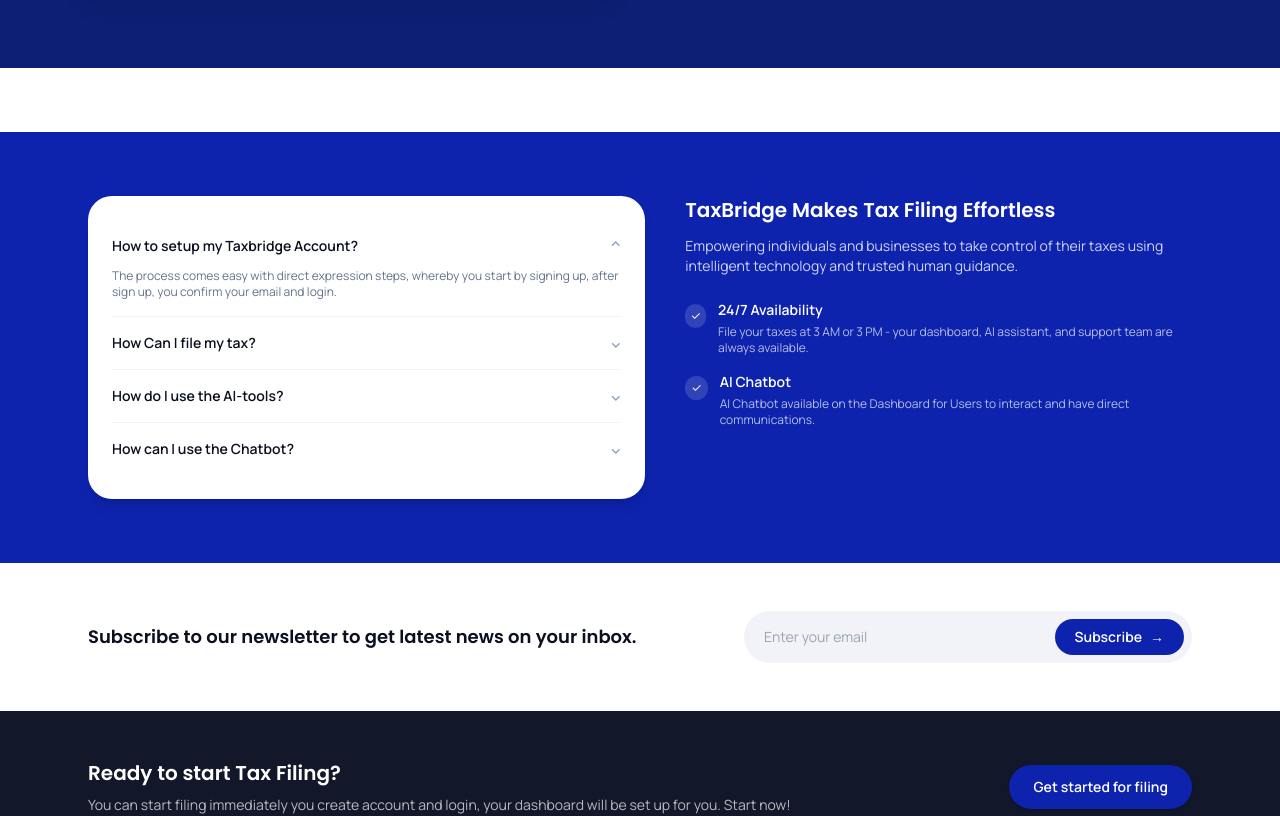
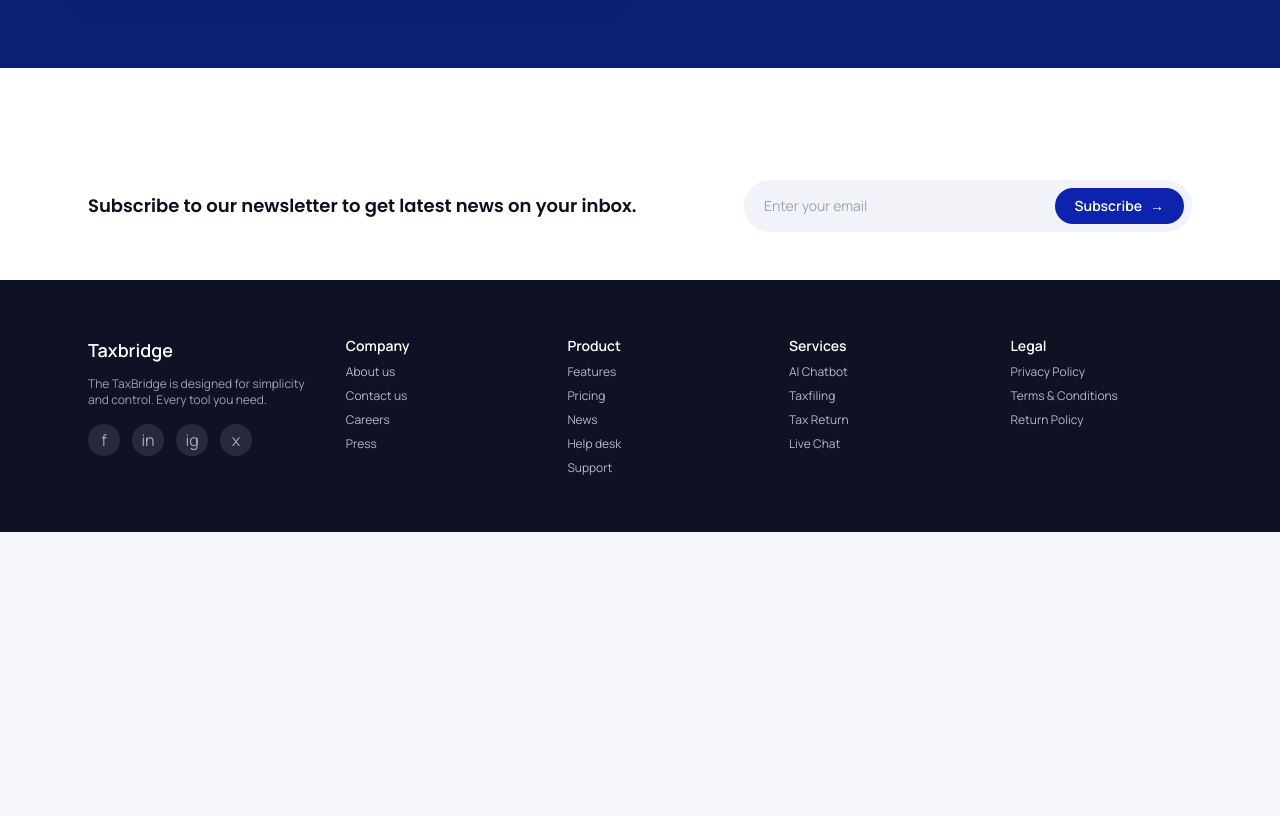
Before and after one commit to L-i-v-i-a/TaxBridge, a Next.js app in the folder frontend/: page /pricing in a window 1280 px wide. Shown: the part 1620-2436 px from the top of the page. After the commit the page ends 2152 px from the top, so only its background shows below. Built offline with nearby package versions, Linux system fonts and the light colour scheme.

Commit message:
corrected pulled error

```diff
--- a/frontend/src/app/(pages)/pricing/page.tsx
+++ b/frontend/src/app/(pages)/pricing/page.tsx
@@ -2,39 +2,14 @@
 import Pricing from "../../../../components/Pricing"
 import FaqHighlightSection from "../../../../components/FaqHighlightSection"
 import NewsletterSection from "../../../../components/NewsletterSection";
-import ReadyToStartSection from "../../../../components/ReadyToStartSection";
 import SiteFooter from "../../../../components/SiteFooter";
 
-const faqItems = [
-  {
-    question: "How to setup my Taxbridge Account?",
-    answer:
-      "The process comes easy with direct expression steps, whereby you start by signing up, after sign up, you confirm your email and login.",
-  },
-  {
-    question: "How Can I file my tax?",
-    answer:
-      "Upload or sync your tax documents, review your summary, then submit with guided support.",
-  },
-  {
-    question: "How do I use the AI-tools?",
-    answer:
-      "The AI assistant highlights missing fields, suggests deductions, and explains each recommendation.",
-  },
-  {
-    question: "How can I use the Chatbot?",
-    answer:
-      "Open the in-dashboard chat to reach a tax expert or the AI assistant at any time.",
-  },
-];
 export default function PricingPage() {
   return (
     <>
     <Nav/>
     <Pricing/>
-     <FaqHighlightSection items={faqItems} />
      <NewsletterSection/>
-     <ReadyToStartSection/>
      <SiteFooter/>
     </>
   )
```
Also changed, not shown: frontend/src/app/page.tsx (+3 -6 lines).
